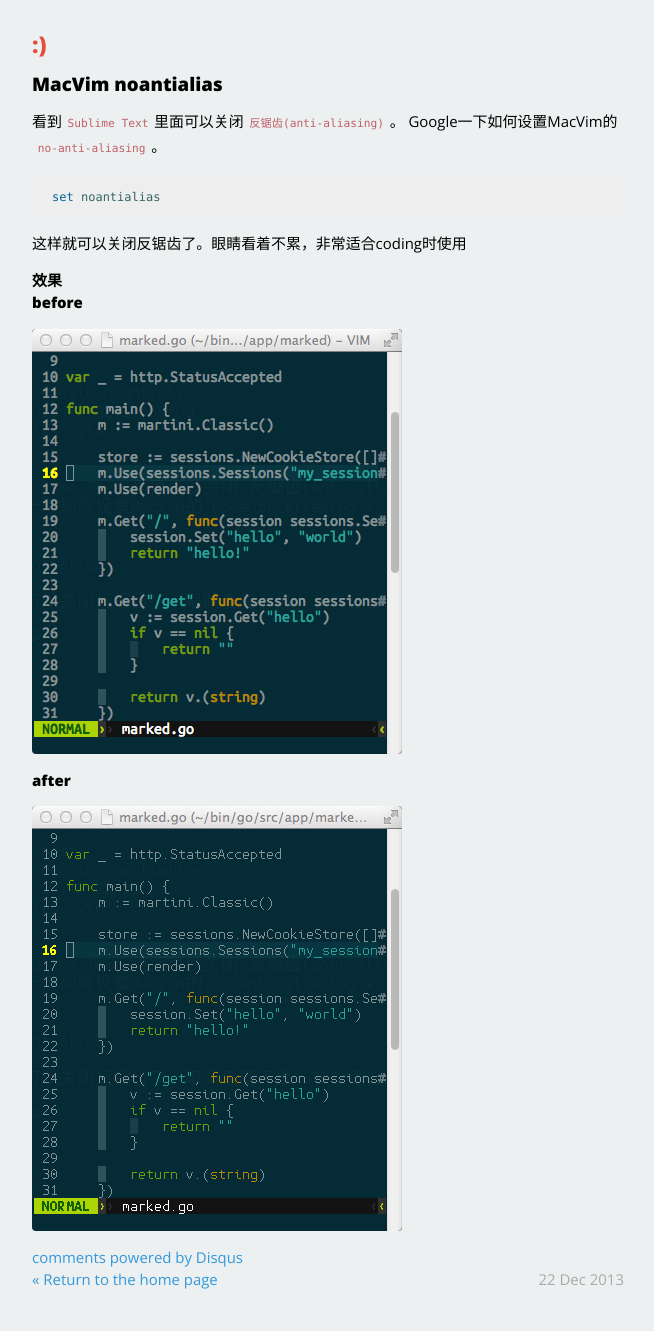
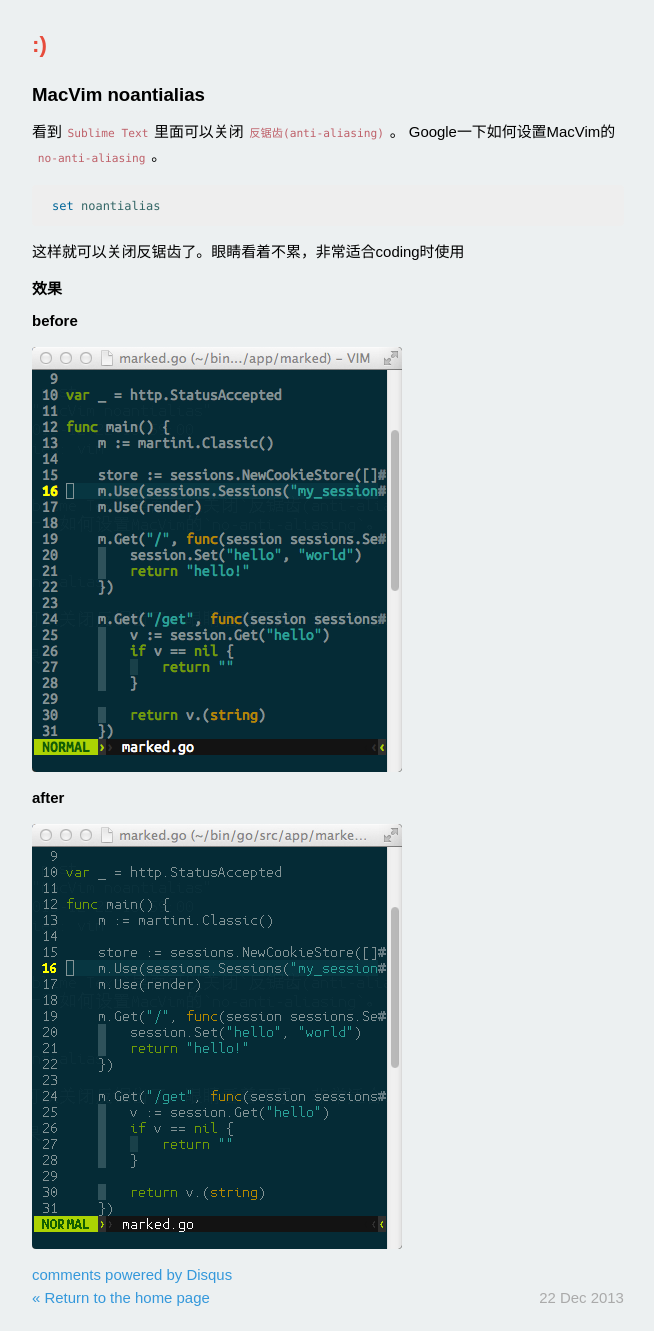
Before and after one commit to oxUnd/blog, a Jekyll site: the page built from _posts/2013-12-22-mvim-noantialias.md, in a window 1280 px wide. Shown: the whole page, without its empty margins (312-966 px from the left). Built offline with Jekyll 4.4.1, drawn with Linux system fonts in a browser that asks for light colours; Markdown is read by kramdown in place of the engine named in the settings; comment, search, counter and statistics services are not loaded.

Commit message:
new post

```diff
--- a/css/main.css
+++ b/css/main.css
@@ -11,13 +11,13 @@
 }
 
 html, body { height: auto; }
-h1, h2, h3, h4, h5, h6 { font-size: 100%; }
+h1, h2, h3, h4, h5, h6 { font-size: 100%; margin-top:.6em;}
 h2 { font-size: 125%; margin-bottom: .5em; }
 p { margin: 1em 0; }
 
 body {
    background-color: #ecf0f1;
-   font: 13.34px "Open Sans", "Helvetica Neue", Helvetica, Arial, sans-serif;
+   font: 14px/24px arial,"\5b8b\4f53",sans-serif,"Microsoft YaHei",tahoma;
    font-size: small;
    -webkit-font-smoothing: antialiased;
    text-align: center;
```
